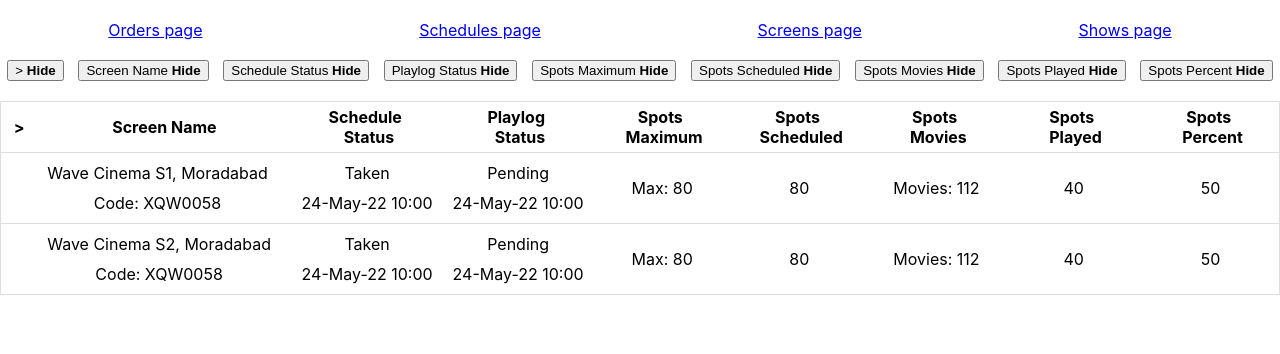
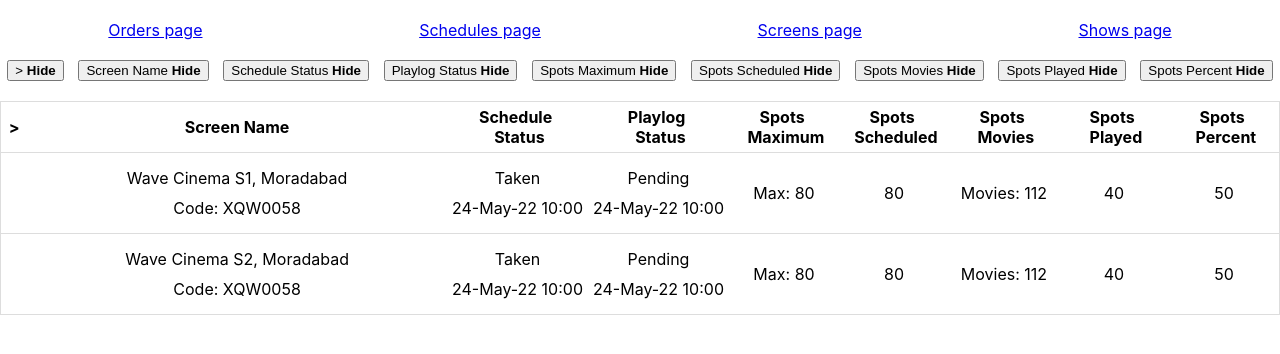
Before and after one commit to Anastasiyaaaa/Qube-reusableTable, a React (Create React App) app: page /screens-page in a window 1280 px wide. Shown: the top 354 px of the page. Built offline with nearby package versions, Linux system fonts and the light colour scheme.

Commit message:
upd column styles

```diff
--- a/src/components/table/Table.css
+++ b/src/components/table/Table.css
@@ -26,6 +26,10 @@
     text-align: center;
     white-space:pre;
 }
-.table .innerColumnRow td{
-    border-bottom: 0;
+.table .innerColumnRow{
+    width: 100%;
+    text-align: center;
 }
+.table .innerColumnRow div{
+    margin: 10px 0;
+}
--- a/src/components/table/tableBody/TableColumn.js
+++ b/src/components/table/tableBody/TableColumn.js
@@ -6,12 +6,8 @@ const TableColumn = (props) => {
   if (props.subLabel.trim().length >= 1) {
     columnValue =
       <td className='innerColumnRow'>
-        <tr>
-          <td>{props.label}</td>
-        </tr>
-        <tr>
-          <td>{props.subLabel}</td>
-        </tr>
+        <div>{props.label}</div>
+        <div>{props.subLabel}</div>
       </td>;
   } else {
     columnValue = <td> {props.label} </td>;
```
